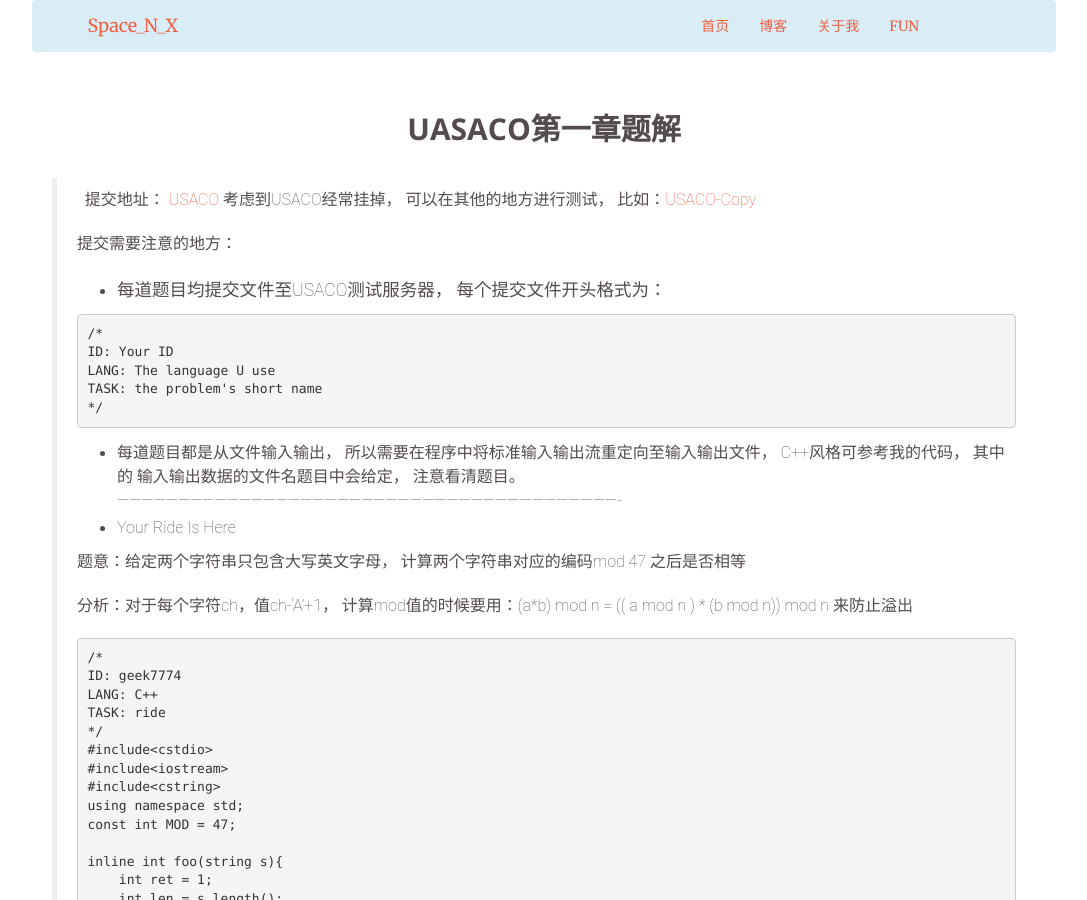
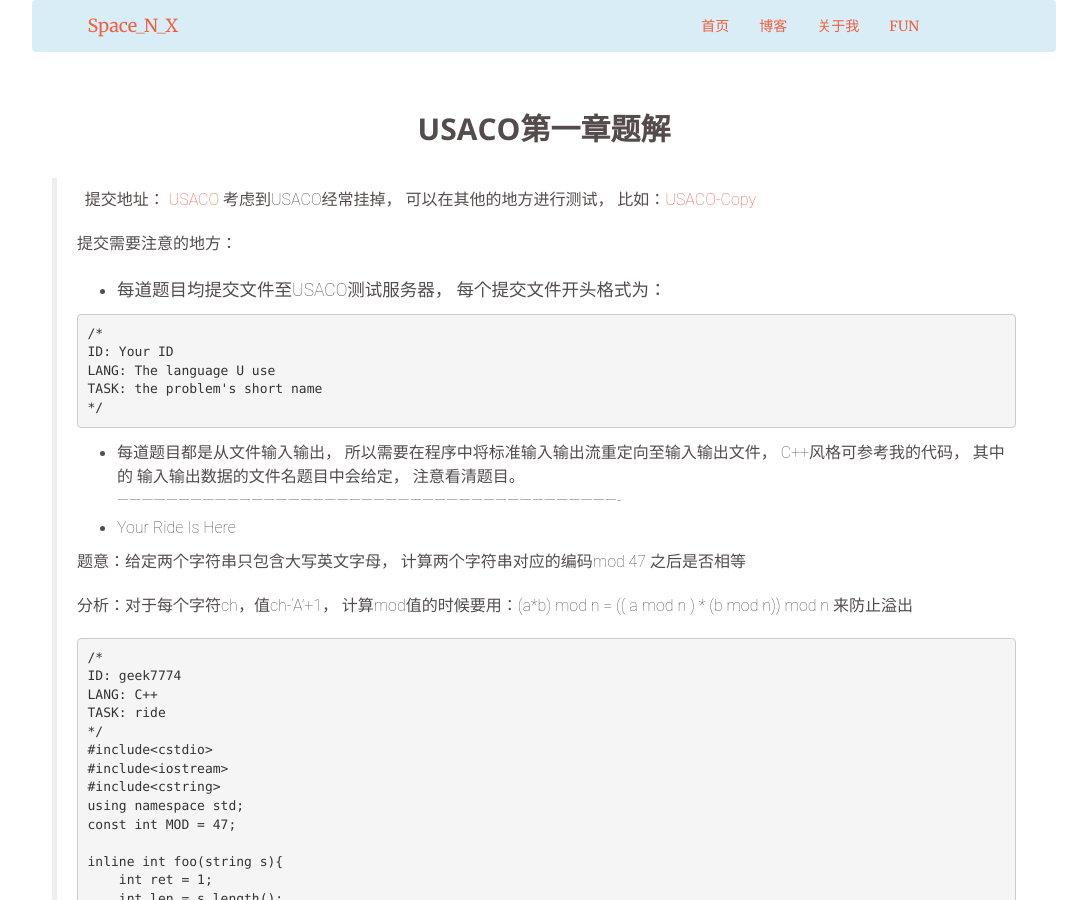
Before and after one commit to tcOops/hololens, a Jekyll site: the page built from _posts/2015-05-07-USACO-CH1.md, in a window 1280 px wide and 900 px high. Shown: the whole window, without its empty margins (96-1183 px from the left). Built offline with Jekyll 4.4.1, drawn with Linux system fonts in a browser that asks for light colours; Markdown is read by kramdown in place of the engine named in the settings; comment, search, counter and statistics services are not loaded.

Commit message:
add kuxuan xiaoguo

```diff
--- a/_includes/blogList.html
+++ b/_includes/blogList.html
@@ -2,7 +2,7 @@
     <div class="">
 		<div class="bloglistleft">
 			<div>
-				<span style="color:#34495e;text-algin:left"><h2>&nbsp;&nbsp;最近的文章 	&nbsp; &nbsp; &nbsp; <a href="{{ site.url }}/feed.xml" target="_blank" title="rss" class="btn btn-danger btn-sl wow tada"><img src="{{site.url}}/img/RSS.png" width="25px" height="25px"> RSS 订阅</a></h2></span>
+				<span style="color:black;text-algin:left"><h2>&nbsp;&nbsp;最近的文章 	&nbsp; &nbsp; &nbsp; <a href="{{ site.url }}/feed.xml" target="_blank" title="rss" class="btn btn-danger btn-sl wow tada"><img src="{{site.url}}/img/RSS.png" width="25px" height="25px"> RSS 订阅</a></h2></span>
 			</div>
 
 			 {% for post in site.posts limit:10 %}
@@ -37,7 +37,7 @@
 		</div>
 
 		<div class="taglistright">
-		 	<span style="color:#34495e;text-align:center"><h2>分类阅读</h2></span>
+		 	<span style="color:black;text-align:center"><h2>分类阅读</h2></span>
 		 	{% for tag in site.tags %}
 		 	<div class="tag-block">
 		 		   <a href="{{ site.url }}/all?tag={{tag[0]}}" class="btn btn-info btn-sl wow tada">{{tag[0]}}</a>
--- a/_posts/2015-05-07-USACO-CH1.md
+++ b/_posts/2015-05-07-USACO-CH1.md
@@ -1,5 +1,5 @@
 ---
-title: UASACO第一章题解
+title: USACO第一章题解
 time: 2015.05.07
 layout: post
 tags:
```
